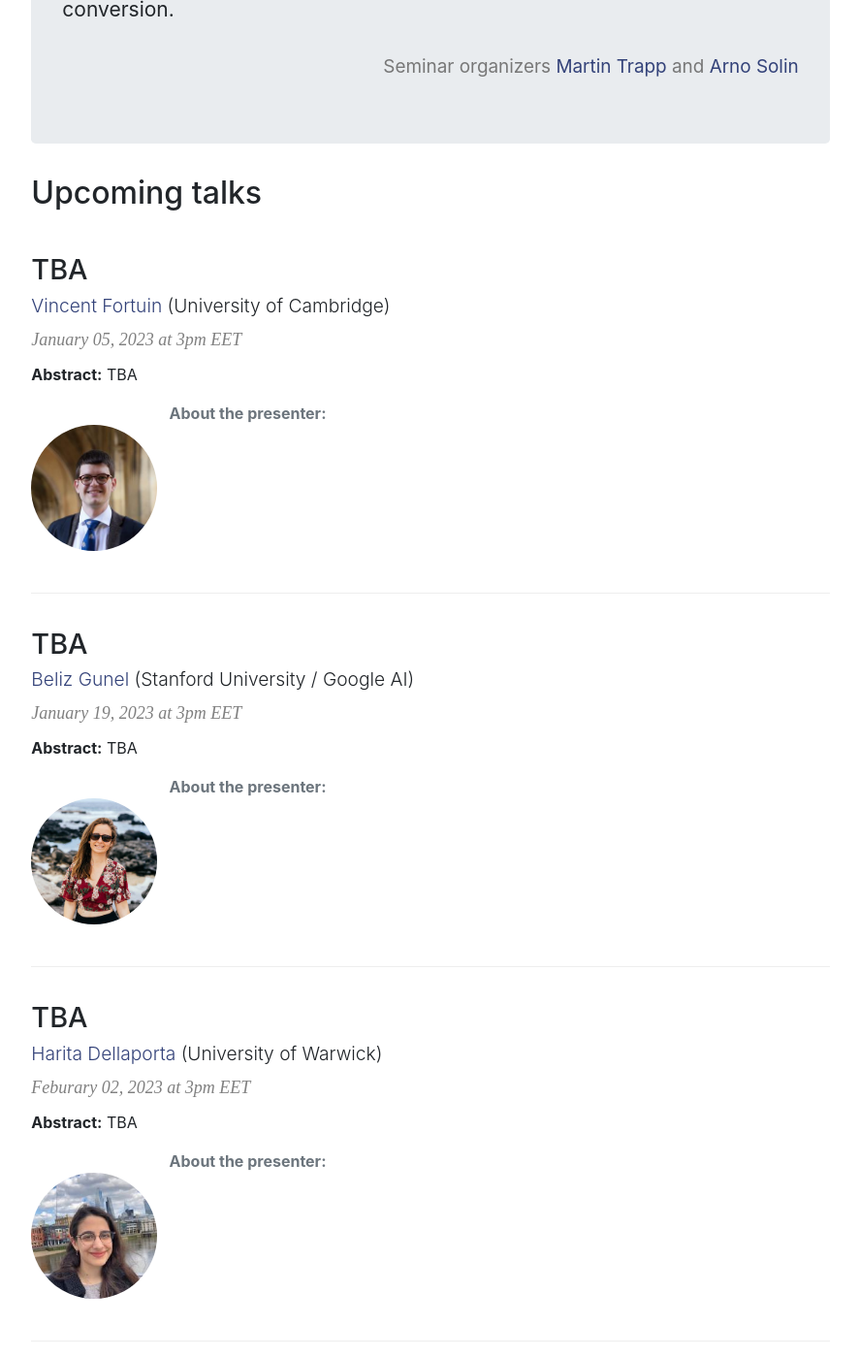
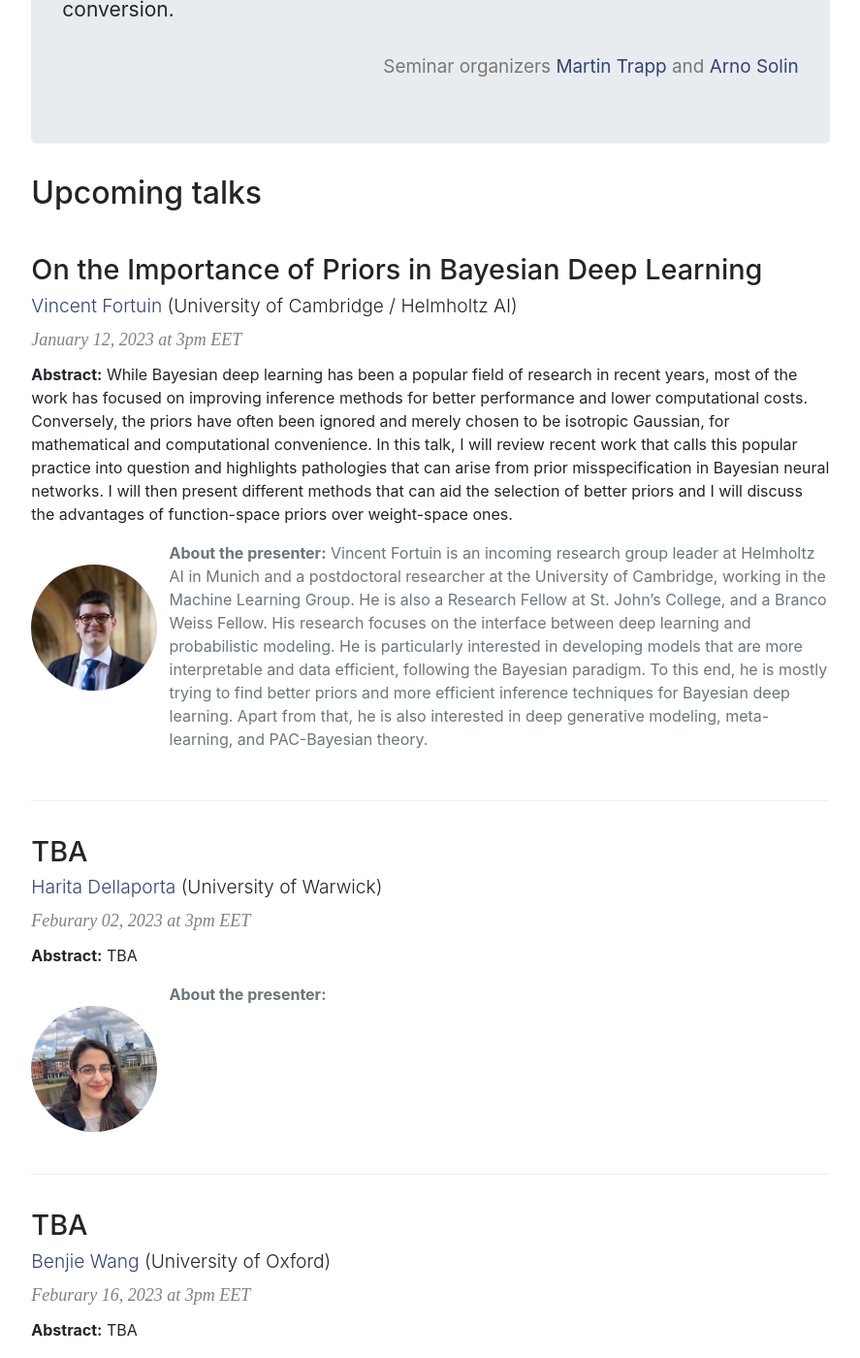
Before and after one commit to AaltoML/apml, a Jekyll site: the page built from index.html, in a window 1280 px wide and 1400 px high, scrolled down 915 px. Shown: the whole window at 97% size, without its empty margins (196-1083 px from the left). Built offline with Jekyll 4.4.1, drawn with Linux system fonts in a browser that asks for light colours; some of the changed text lies outside the part shown.

Commit message:
added Vincents talk, moved Belizs talk

```diff
--- a/_data/talks.yml
+++ b/_data/talks.yml
@@ -205,23 +205,14 @@
   biography: "I am a Postdoctoral Research Associate in the Cambridge Machine Learning Group, working with Prof Richard Turner and Prof José Miguel Hernández-Lobato. Previously, I was a Postdoctoral Research Associate in the OxCSML group in the Department of Statistics @ Oxford, where I was a PhD student prior to that. My research interests centre around deep probabilistic machine learning with a focus on encoding problem symmetries and geometrical constraints, with application to the natural sciences. In the past year I have in particular been working on extending and analysing score based diffusion models."
   photo: emile_mathieu_2
 
-- date: January 05, 2023 at 3pm EET
-  title: "TBA"
+- date: January 12, 2023 at 3pm EET
+  title: "On the Importance of Priors in Bayesian Deep Learning"
   presenter: "Vincent Fortuin"
   url: https://fortuin.github.io
-  affiliation: "University of Cambridge"
-  abstract: "TBA"
-  biography: ""
+  affiliation: "University of Cambridge / Helmholtz AI"
+  abstract: "While Bayesian deep learning has been a popular field of research in recent years, most of the work has focused on improving inference methods for better performance and lower computational costs. Conversely, the priors have often been ignored and merely chosen to be isotropic Gaussian, for mathematical and computational convenience. In this talk, I will review recent work that calls this popular practice into question and highlights pathologies that can arise from prior misspecification in Bayesian neural networks. I will then present different methods that can aid the selection of better priors and I will discuss the advantages of function-space priors over weight-space ones."
+  biography: "Vincent Fortuin is an incoming research group leader at Helmholtz AI in Munich and a postdoctoral researcher at the University of Cambridge, working in the Machine Learning Group. He is also a Research Fellow at St. John’s College, and a Branco Weiss Fellow. His research focuses on the interface between deep learning and probabilistic modeling. He is particularly interested in developing models that are more interpretable and data efficient, following the Bayesian paradigm. To this end, he is mostly trying to find better priors and more efficient inference techniques for Bayesian deep learning. Apart from that, he is also interested in deep generative modeling, meta-learning, and PAC-Bayesian theory."
   photo: "vincent_fortuin"
-
-- date: January 19, 2023 at 3pm EET
-  title: "TBA"
-  presenter: "Beliz Gunel"
-  url: https://web.stanford.edu/~bgunel/
-  affiliation: "Stanford University / Google AI"
-  abstract: "TBA"
-  biography: ""
-  photo: "beliz_gunel"
 
 - date: Feburary 02, 2023 at 3pm EET
   title: "TBA"
@@ -249,3 +240,12 @@
   abstract: "TBA"
   biography: ""
   photo: nicholas_kraemer
+
+- date: March 09, 2023 at 3pm EET
+  title: "TBA"
+  presenter: "Beliz Gunel"
+  url: https://web.stanford.edu/~bgunel/
+  affiliation: "Stanford University / Google AI"
+  abstract: "TBA"
+  biography: ""
+  photo: "beliz_gunel"
```
